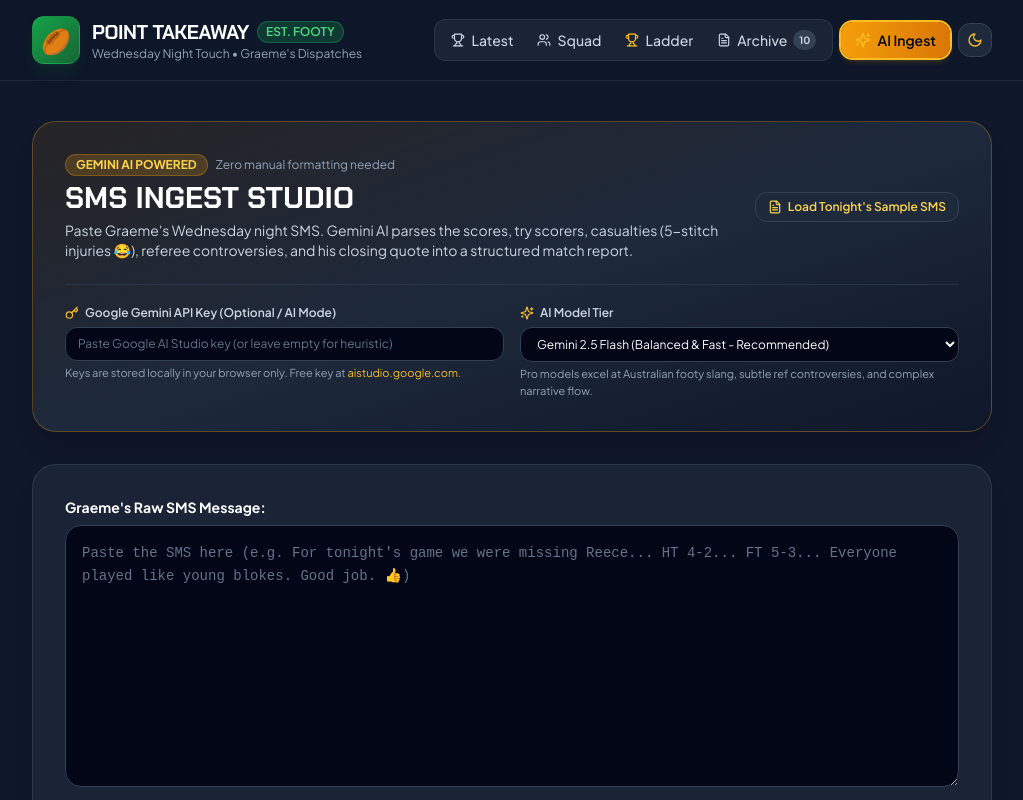
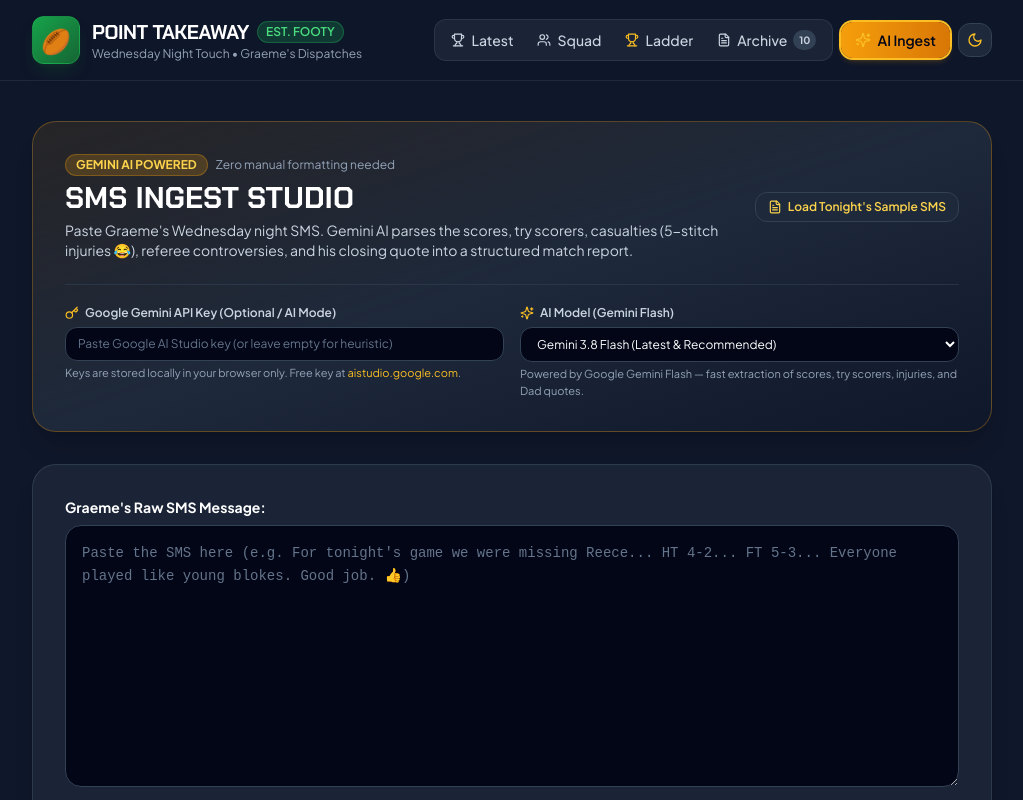
Before and after one commit to andre-shemmell/wednesday-night-touch, a React (Vite) app: page / in a window 1280 px wide. Both pictures are taken after a click on the button "AI Ingest". Shown: the top 800 px of the page, without its empty margins (128-1151 px from the left). Built offline with nearby package versions, Linux system fonts and the light colour scheme.

Commit message:
feat: add Gemini 3.8 Flash as latest and default ingestion model

```diff
--- a/src/components/SmsIngestStudio.tsx
+++ b/src/components/SmsIngestStudio.tsx
@@ -228,26 +228,26 @@
           <div>
             <label className="text-xs font-semibold text-slate-300 flex items-center gap-1.5 mb-1.5">
               <Sparkles className="w-3.5 h-3.5 text-amber-400" />
-              <span>AI Model Tier</span>
+              <span>AI Model (Gemini Flash)</span>
             </label>
             <select
               value={model}
               onChange={e => handleSaveModel(e.target.value)}
               className="w-full bg-slate-950 border border-slate-700 rounded-xl px-3 py-2 text-xs text-white focus:outline-none focus:border-amber-500"
             >
-              <optgroup label="Higher Level / Pro Models (Deep Reasoning & Nuance)">
-                <option value="gemini-2.5-pro">Gemini 2.5 Pro (Flagship Intelligence & Nuance)</option>
-                <option value="gemini-2.0-pro-exp-02-05">Gemini 2.0 Pro Experimental (Complex Extraction)</option>
-                <option value="gemini-1.5-pro">Gemini 1.5 Pro (Advanced Reasoning)</option>
+              <optgroup label="Flash Models (Recommended)">
+                <option value="gemini-3.8-flash">Gemini 3.8 Flash (Latest & Recommended)</option>
+                <option value="gemini-2.5-flash">Gemini 2.5 Flash</option>
+                <option value="gemini-2.0-flash">Gemini 2.0 Flash</option>
+                <option value="gemini-1.5-flash">Gemini 1.5 Flash</option>
               </optgroup>
-              <optgroup label="Flash Models (Fast & Lightweight)">
-                <option value="gemini-2.5-flash">Gemini 2.5 Flash (Balanced & Fast - Recommended)</option>
-                <option value="gemini-2.0-flash">Gemini 2.0 Flash (Next-Gen Fast)</option>
-                <option value="gemini-1.5-flash">Gemini 1.5 Flash (Lightweight)</option>
+              <optgroup label="Pro Models">
+                <option value="gemini-2.5-pro">Gemini 2.5 Pro</option>
+                <option value="gemini-1.5-pro">Gemini 1.5 Pro</option>
               </optgroup>
             </select>
             <p className="text-[11px] text-slate-400 mt-1">
-              Pro models excel at Australian footy slang, subtle ref controversies, and complex narrative flow.
+              Powered by Google Gemini Flash — fast extraction of scores, try scorers, injuries, and Dad quotes.
             </p>
           </div>
         </div>
@@ -277,16 +277,12 @@
               {isProcessing ? (
                 <>
                   <RefreshCw className="w-4 h-4 animate-spin" />
-                  <span>
-                    {model.includes('pro') ? 'Gemini Pro Thinking...' : 'Gemini Thinking...'}
-                  </span>
+                  <span>Gemini Thinking...</span>
                 </>
               ) : (
                 <>
                   <Sparkles className="w-4 h-4" />
-                  <span>
-                    Parse with {model.includes('pro') ? 'Gemini Pro' : 'Gemini AI'}
-                  </span>
+                  <span>Parse with Gemini Flash</span>
                 </>
               )}
             </button>
--- a/src/services/aiParser.ts
+++ b/src/services/aiParser.ts
@@ -110,7 +110,7 @@
 export async function parseSmsWithGemini(
   rawSms: string,
   apiKey?: string,
-  modelName: string = 'gemini-2.5-flash'
+  modelName: string = 'gemini-3.8-flash'
 ): Promise<MatchReport> {
   const smsText = rawSms.replace(/^(?:hey|hi|g'day|hello)\s+[a-zA-Z\u00C0-\u017F]+[,.]?\s*\n*/i, '').trim();
   const activeKey = apiKey || (import.meta as any).env?.VITE_GEMINI_API_KEY || '';
--- a/src/services/storage.ts
+++ b/src/services/storage.ts
@@ -77,9 +77,9 @@
 
 export function getStoredModel(): string {
   try {
-    return localStorage.getItem(MODEL_STORAGE) || 'gemini-2.5-flash';
+    return localStorage.getItem(MODEL_STORAGE) || 'gemini-3.8-flash';
   } catch {
-    return 'gemini-2.5-flash';
+    return 'gemini-3.8-flash';
   }
 }
 
```
